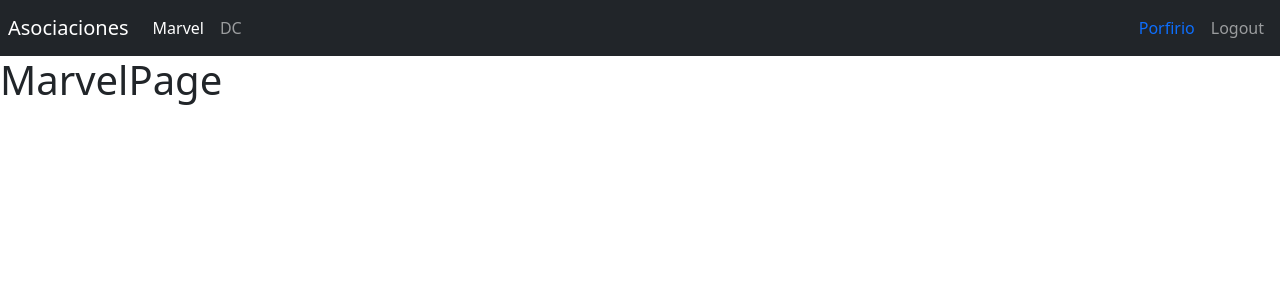
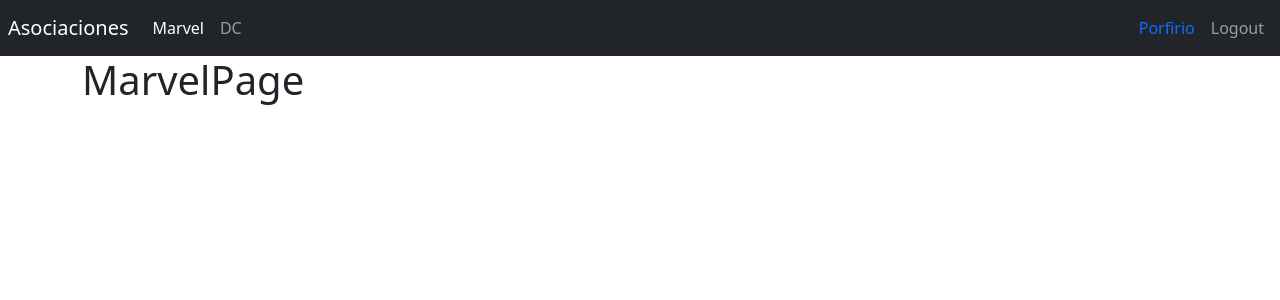
Before and after one commit to porfirioads/react-course, a React (Vite) app in the folder 06-heroes-spa/: page /marvel in a window 1280 px wide. Shown: the top 300 px of the page. Built offline with nearby package versions, Linux system fonts and the light colour scheme.

Commit message:
feat: add search and hero pages

```diff
--- a/06-heroes-spa/src/heroes/index.js
+++ b/06-heroes-spa/src/heroes/index.js
@@ -1 +1,2 @@
 export * from './pages';
+export * from './routes';
--- /dev/null
+++ b/06-heroes-spa/src/heroes/pages/HeroPage.jsx
@@ -0,0 +1,5 @@
+export const HeroPage = () => {
+  return (
+    <h1>HeroPage</h1>
+  )
+}
--- /dev/null
+++ b/06-heroes-spa/src/heroes/pages/SearchPage.jsx
@@ -0,0 +1,5 @@
+export const SearchPage = () => {
+  return (
+    <h1>SearchPage</h1>
+  )
+}
--- a/06-heroes-spa/src/heroes/pages/index.js
+++ b/06-heroes-spa/src/heroes/pages/index.js
@@ -1,2 +1,4 @@
 export * from './DcPage';
 export * from './MarvelPage';
+export * from './SearchPage';
+export * from './HeroPage';
--- /dev/null
+++ b/06-heroes-spa/src/heroes/routes/HeroesRoutes.jsx
@@ -0,0 +1,21 @@
+import { Routes, Route, Navigate } from 'react-router-dom';
+import { MarvelPage, DcPage, SearchPage } from '../../heroes';
+import { Navbar } from '../../ui';
+
+export const HeroesRoutes = () => {
+  return (
+    <>
+      <Navbar />
+
+      <div className="container">
+        <Routes>
+          <Route path="marvel" element={<MarvelPage />}></Route>
+          <Route path="dc" element={<DcPage />}></Route>
+          <Route path="search" element={<SearchPage />}></Route>
+          <Route path="hero" element={<DcPage />}></Route>
+          <Route path="/" element={<Navigate to="/marvel" />}></Route>
+        </Routes>
+      </div>
+    </>
+  );
+};
--- /dev/null
+++ b/06-heroes-spa/src/heroes/routes/index.js
@@ -0,0 +1 @@
+export * from './HeroesRoutes';
--- a/06-heroes-spa/src/router/AppRouter.jsx
+++ b/06-heroes-spa/src/router/AppRouter.jsx
@@ -1,17 +1,13 @@
-import { Routes, Route, Navigate } from 'react-router-dom';
-import { MarvelPage, DcPage } from '../heroes';
+import { Routes, Route } from 'react-router-dom';
 import { LoginPage } from '../auth';
-import { Navbar } from '../ui';
+import { HeroesRoutes } from '../heroes';
 
 export const AppRouter = () => {
   return (
     <>
-      <Navbar />
       <Routes>
-        <Route path="marvel" element={<MarvelPage />}></Route>
-        <Route path="dc" element={<DcPage />}></Route>
         <Route path="login" element={<LoginPage />}></Route>
-        <Route path="/" element={<Navigate to="/marvel" />}></Route>
+        <Route path="/*" element={<HeroesRoutes />}></Route>
       </Routes>
     </>
   );
```
Also changed, not shown: 06-heroes-spa/src/ui/components/Navbar.jsx (+2 -7 lines).
